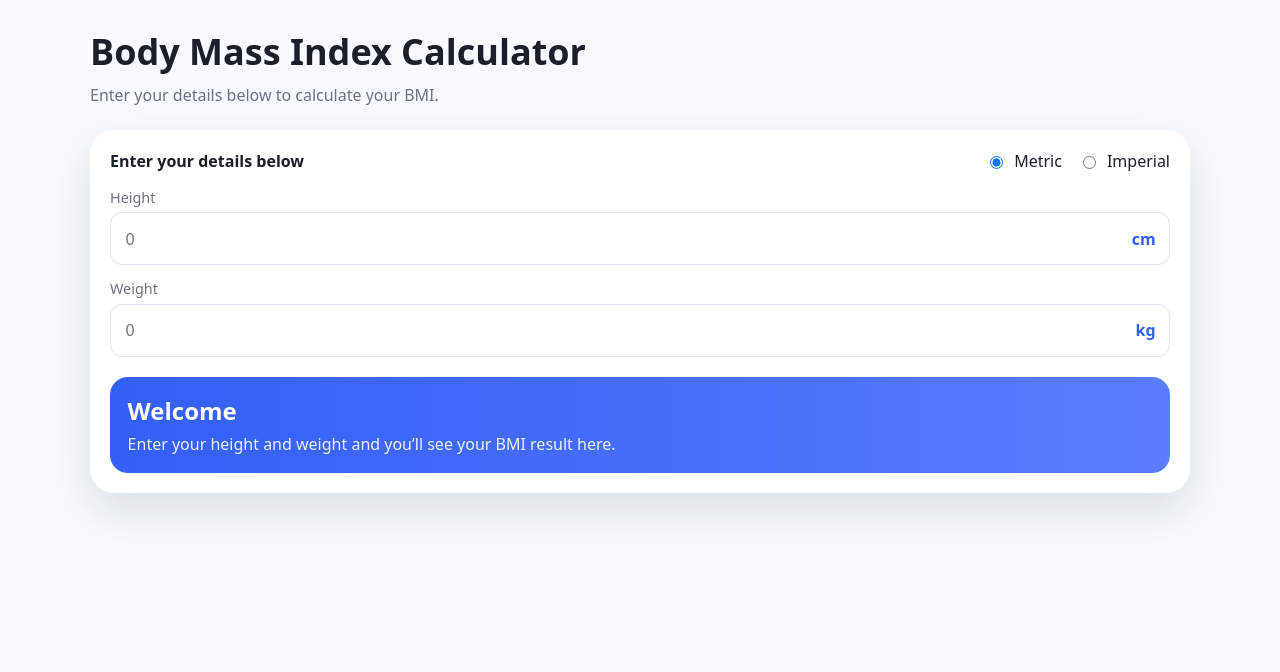
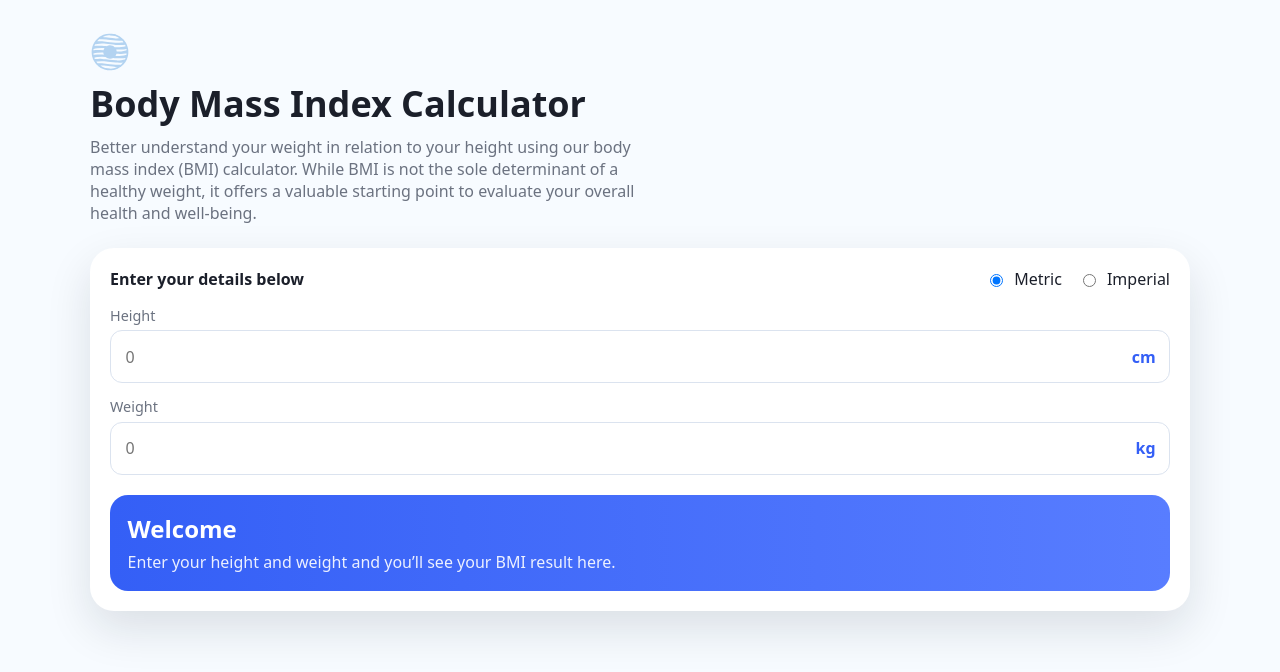
Before and after one commit to SvetlinGG/Body-Mass-Calculator, a React (Vite) app: page / in a window 1280 px wide. Shown: the top 672 px of the page. Built offline with nearby package versions, Linux system fonts and the light colour scheme.

Commit message:
setup layout

```diff
--- a/src/App.jsx
+++ b/src/App.jsx
@@ -1,8 +1,8 @@
 import { useBmi } from "./hooks/useBmi.js";
-import UnitToggle from "./components/bmi/UnitToggle.jsx";
-import MetricInputs from "./components/bmi/MetricInputs.jsx";
-import ImperialInputs from "./components/bmi/ImperialInputs.jsx";
-import ResultPanel from "./components/bmi/ResultPanel.jsx";
+import UnitToggle from "./Components/bmi/UnitToggle.jsx";
+import MetricInputs from "./Components/bmi/MetricInputs.jsx";
+import ImperialInputs from "./Components/bmi/ImperialInputs.jsx";
+import ResultPanel from "./Components/bmi/ResultPanel.jsx";
 
 export default function App() {
   const bmiState = useBmi();
@@ -10,11 +10,15 @@ export default function App() {
   return (
     <div className="container" style={{ padding: "2rem 0 4rem" }}>
       <header style={{ display: "grid", gap: "0.75rem", marginBottom: "1.5rem" }}>
+        <img src="/logo.svg" alt="Logo" style={{ width: "40px", height: "40px" }} />
         <h1 style={{ margin: 0, fontSize: "2.25rem", lineHeight: 1.1 }}>
           Body Mass Index Calculator
         </h1>
         <p style={{ margin: 0, color: "var(--muted)", maxWidth: 60 + "ch" }}>
-          Enter your details below to calculate your BMI.
+          Better understand your weight in relation to your height using our
+          body mass index (BMI) calculator. While BMI is not the sole determinant
+          of a healthy weight, it offers a valuable starting point to evaluate
+          your overall health and well-being.
         </p>
       </header>
 
```
